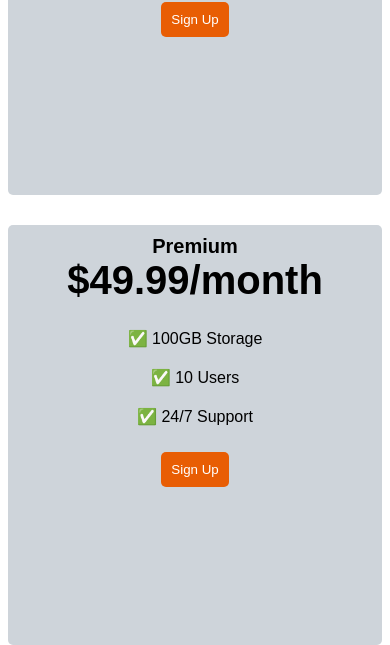
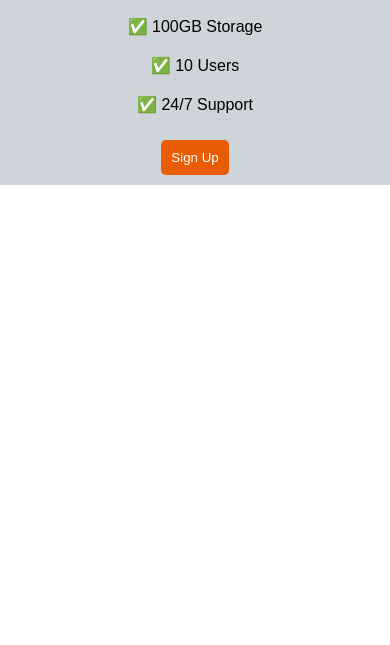
Before and after one commit to rencyyyy/Web-Development, a plain HTML site: page 9.3 Flexbox Pricing Table Project/index.html in a window 390 px wide. Shown: the part 683-1328 px from the top of the page. After the commit the page ends 868 px from the top, so only its background shows below. Drawn offline with Linux system fonts and the light colour scheme; a web font is replaced by a local one.

Commit message:
Project Flexbox pricing finished

```diff
--- a/9.3 Flexbox Pricing Table Project/index.html
+++ b/9.3 Flexbox Pricing Table Project/index.html
@@ -59,10 +59,13 @@
       @media (max-width: 1250px) {
         .pricing-container {
           display: flex;
+          height: 100vh;
           flex-direction: column;
-
-          align-content: center;
-          gap: 30px;
+          align-items: center;
+        }
+        .pricing-plan {
+          min-width: 400px;
+          flex: none;
         }
       }
     </style>
```
